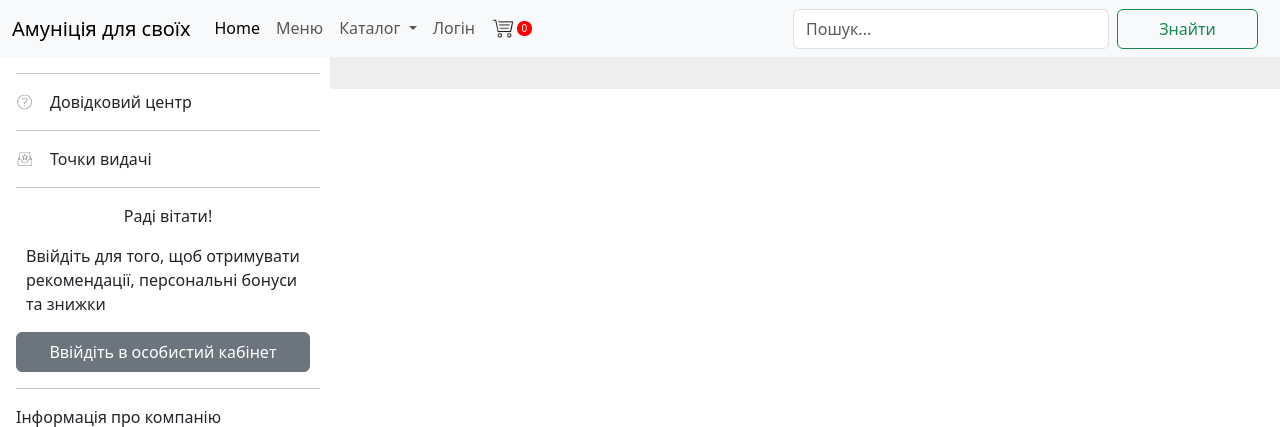
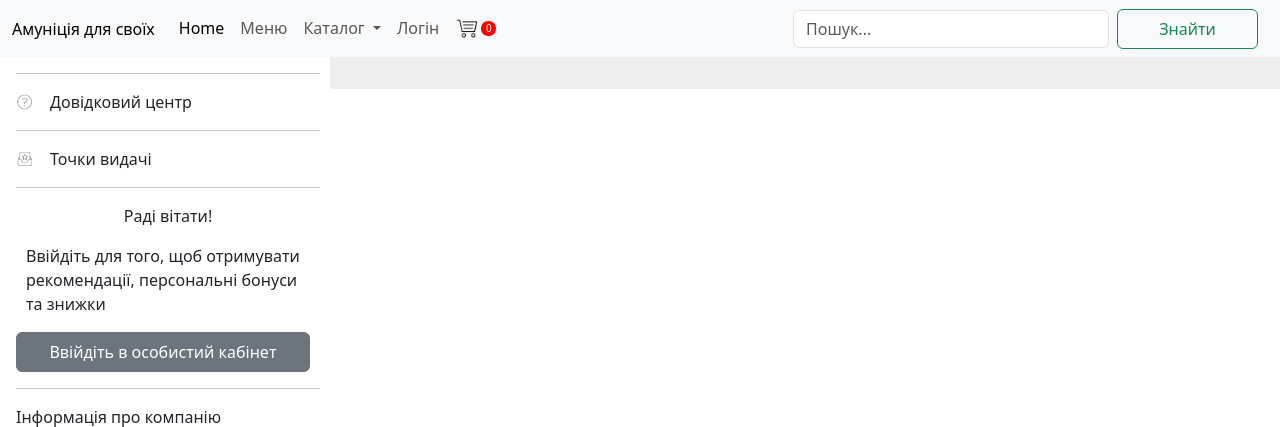
Before and after one commit to victor-nuzhniy/e_commerce, a Django app: page / in a window 1280 px wide. Shown: the top 427 px of the page. Run offline with Django 4.2, Linux system fonts and the light colour scheme; data that the repository does not hold is empty; some libraries are stand-ins or nearby versions.

Commit message:
new_frontend corrected login and register modal html (button), corrected brand in navbar html, deleted unused style statement in product_list html

```diff
--- a/e_commerce/shop/templates/a_shop/samples/login_modal.html
+++ b/e_commerce/shop/templates/a_shop/samples/login_modal.html
@@ -38,7 +38,7 @@
                   data-bs-toggle="modal"
                   data-bs-target="#registerModal"
           >Зареєструватися</div>
-        <button type="submit" class="btn btn-secondary" data-bs-dismiss="modal">Ok</button>
+        <button type="submit" class="btn btn-secondary h-100" data-bs-dismiss="modal">Ok</button>
       </div>
     </form>
   </div>
--- a/e_commerce/shop/templates/a_shop/samples/navbar.html
+++ b/e_commerce/shop/templates/a_shop/samples/navbar.html
@@ -17,7 +17,7 @@
 
 <nav class="navbar navbar-expand-lg bg-body-tertiary">
   <div class="container-fluid">
-    <a class="navbar-brand" href="{% url 'shop:home' %}">Амуніція для своїх</a>
+    <a class="navbar-brand fs-6" href="{% url 'shop:home' %}">Амуніція для своїх</a>
     <button
             class="navbar-toggler"
             type="button"
@@ -26,6 +26,7 @@
             aria-controls="navbarSupportedContent"
             aria-expanded="false"
             aria-label="Toggle navigation"
+            style="width:70px"
     >
       <span class="navbar-toggler-icon"></span>
     </button>
@@ -94,7 +95,7 @@
         </li>
 
       </ul>
-      <form class="d-flex" role="search" action="{% url 'shop:search_results' %}">
+      <form class="d-flex flex-row align-items-center" role="search" action="{% url 'shop:search_results' %}">
         <input
                 class="form-control me-2"
                 name="q"
@@ -102,7 +103,7 @@
                 placeholder="Пошук..."
                 aria-label="Search"
         >
-        <button class="btn btn-outline-success" type="submit">Знайти</button>
+        <button class="btn btn-outline-success d-flex flex-row align-items-center" type="submit">Знайти</button>
       </form>
     </div>
   </div>
--- a/e_commerce/shop/templates/a_shop/samples/product_list.html
+++ b/e_commerce/shop/templates/a_shop/samples/product_list.html
@@ -1,11 +1,5 @@
 {% load static %}
 {% load shop_tags %}
-
-<style>
-  .embed-responsive .card-img-top {
-    object-fit: cover;
-}
-</style>
 
   <div class="w-100 p-3" style="background-color: #eee;">
     <div class="row">
--- a/e_commerce/shop/templates/a_shop/samples/register_modal.html
+++ b/e_commerce/shop/templates/a_shop/samples/register_modal.html
@@ -36,7 +36,7 @@
                   data-bs-target="#loginModal">
               Вже зареєстрований
           </div>
-        <button type="submit" class="btn btn-secondary" data-bs-dismiss="modal">Ok</button>
+        <button type="submit" class="btn btn-secondary h-100" data-bs-dismiss="modal">Ok</button>
       </div>
     </form>
   </div>
```
